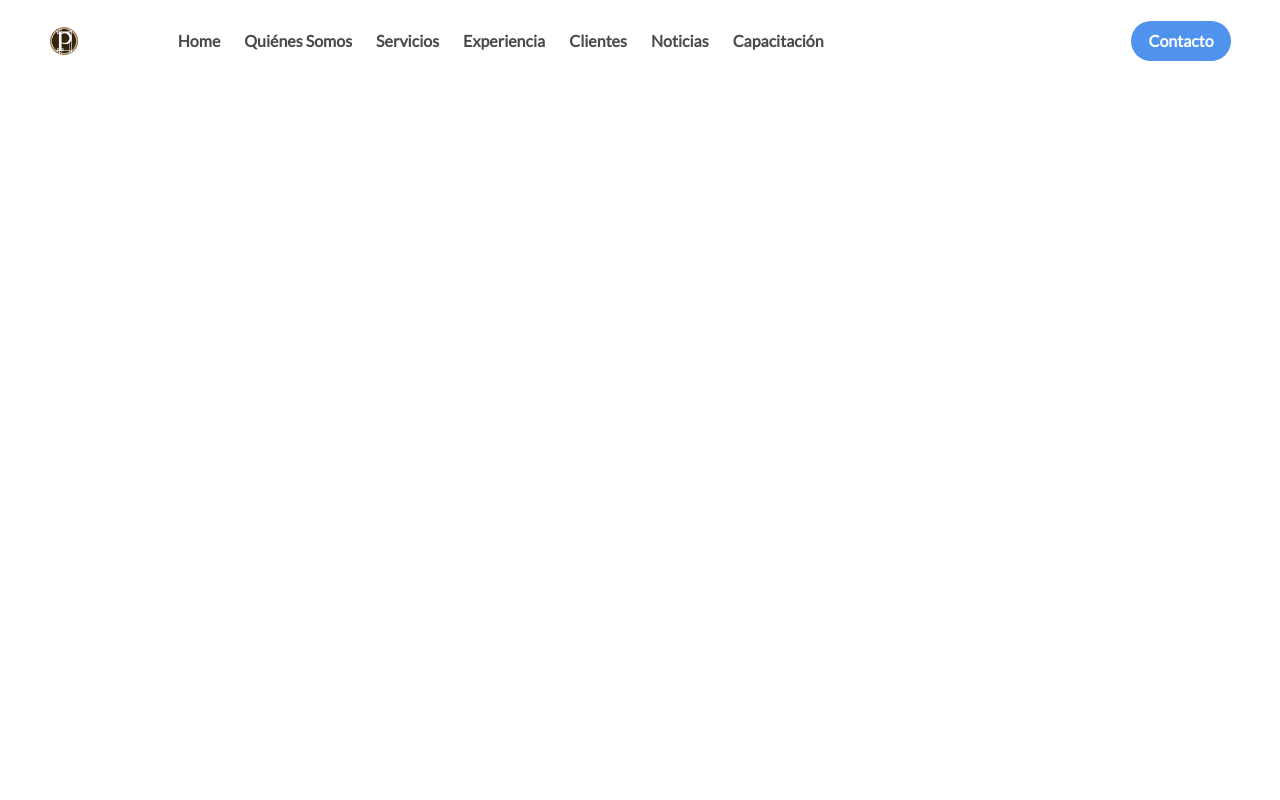
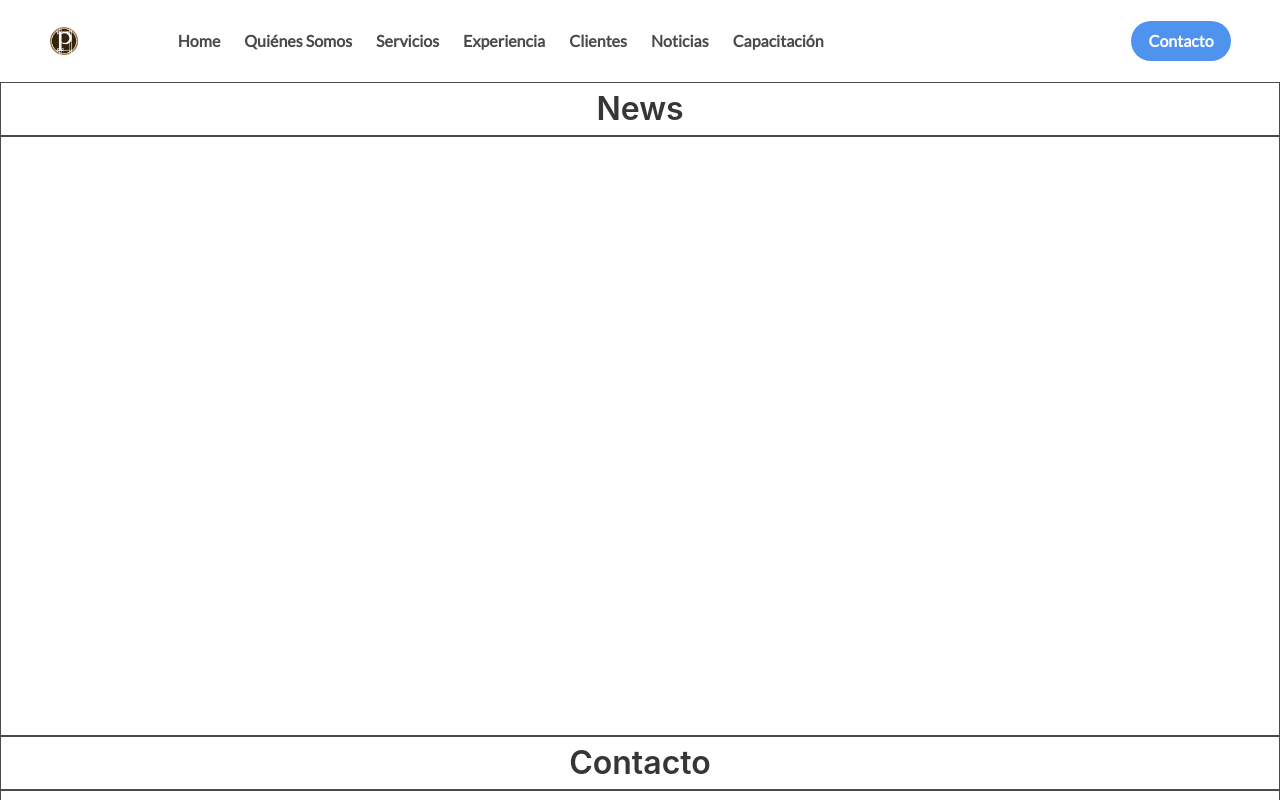
Before and after one commit to progressio-spa/particulasCL, a Vue app: page /#/ in a window 1280 px wide. Shown: the top 800 px of the page. Built offline with nearby package versions, Linux system fonts and the light colour scheme.

Commit message:
ADD: working in news & content views
Signed-off-by: VicenteOrtiz <vicente.ortiz@usach.cl>

```diff
--- /dev/null
+++ b/src/components/Contact.vue
@@ -0,0 +1,55 @@
+<template>
+	<div class="mainbox">
+
+		<div class="title-container">
+			<div class="title">
+				Contacto
+			</div>
+		</div>
+
+		<div class="content-container">
+			<div></div>
+			<div></div>
+		</div>
+
+	</div>
+</template>
+
+
+<script>
+
+</script>
+
+
+<style>
+
+.minibox{
+	padding: 10px 5px 8px 12px;
+}
+
+.title-container{
+	height: 54px;
+	width: auto;
+	border-style: solid;
+	border-width: 1px;
+	display: grid;
+}
+
+.title{
+	margin: auto;
+
+}
+
+.content-container{
+	height: 600px;
+	width: auto;
+	border-style: solid;
+	border-width: 1px;
+	display: grid;
+}
+
+.mainbox{
+
+}
+
+</style>
--- /dev/null
+++ b/src/components/News.vue
@@ -0,0 +1,55 @@
+<template>
+	<div class="mainbox">
+
+		<div class="title-container">
+			<div class="title">
+				News
+			</div>
+		</div>
+
+		<div class="content-container">
+			<div></div>
+			<div></div>
+		</div>
+
+	</div>
+</template>
+
+
+<script>
+
+</script>
+
+
+<style>
+
+.minibox{
+	padding: 10px 5px 8px 12px;
+}
+
+.title-container{
+	height: 54px;
+	width: auto;
+	border-style: solid;
+	border-width: 1px;
+	display: grid;
+}
+
+.title{
+	margin: auto;
+
+}
+
+.content-container{
+	height: 600px;
+	width: auto;
+	border-style: solid;
+	border-width: 1px;
+	display: grid;
+}
+
+.mainbox{
+
+}
+
+</style>
--- a/src/views/SinglePage.vue
+++ b/src/views/SinglePage.vue
@@ -1,17 +1,23 @@
 <template>
 	<div>
 		<Header></Header>
+		<News></News>
+		<Contact></Contact>
 	</div>
 </template>
 
 <script>
 
 import Header from '@/components/Header.vue';
+import News from '@/components/News.vue';
+import Contact from '@/components/Contact.vue';
 
 export default {
   name: 'home',
   components: {
-    Header
+    Header,
+    News,
+    Contact
   }
 }
 </script>
```
